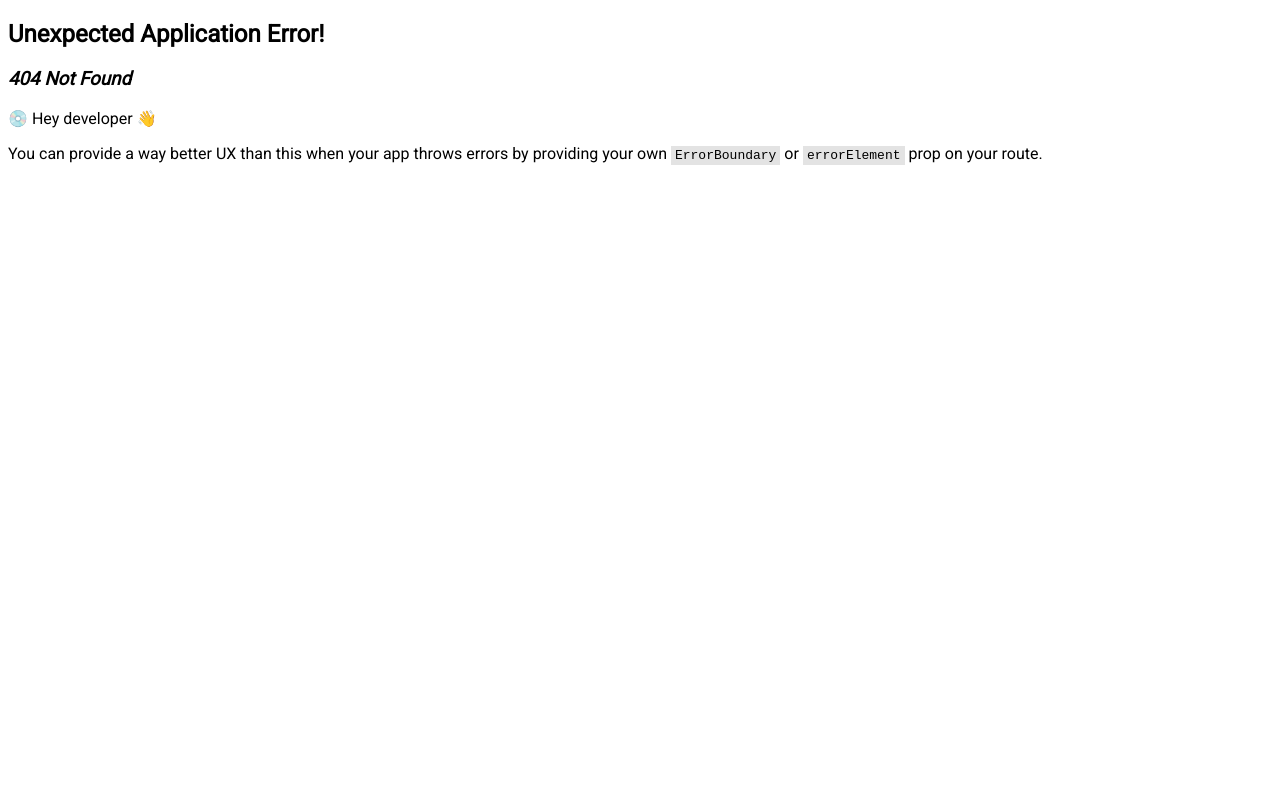
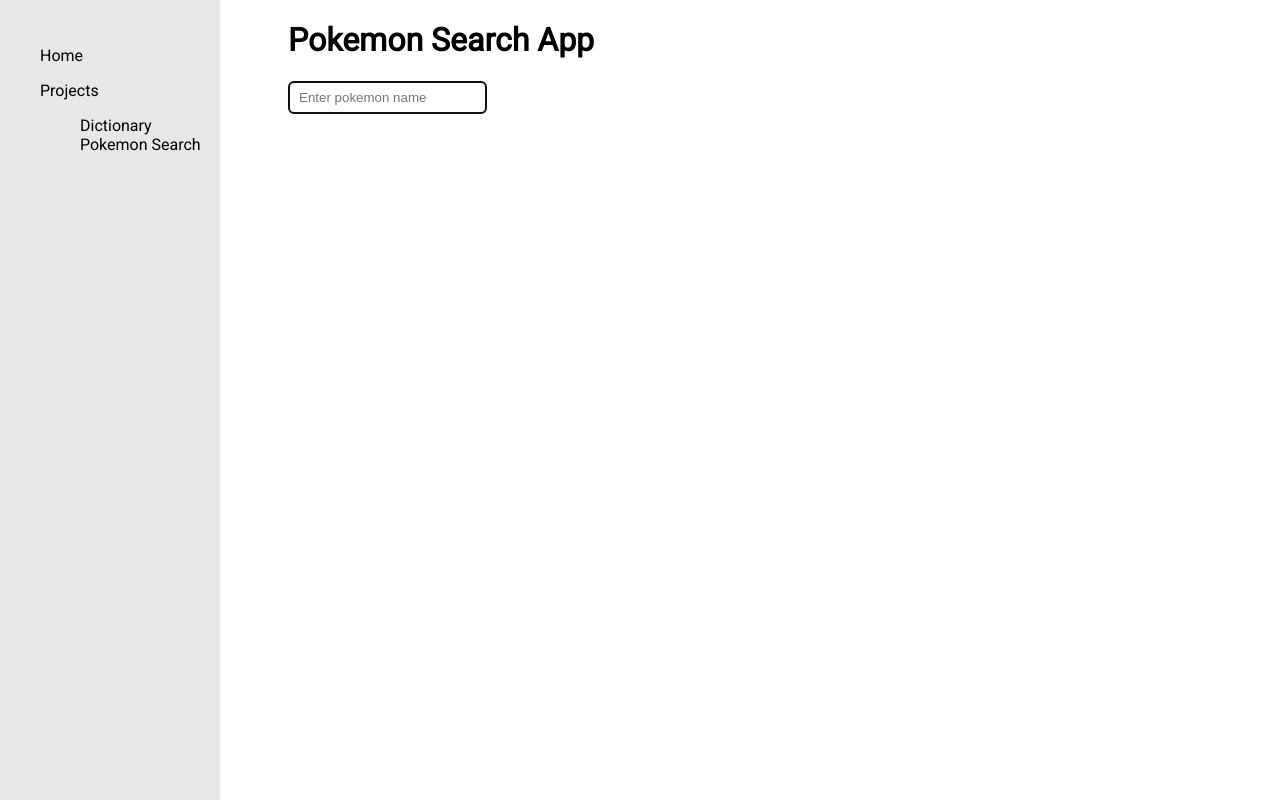
Before and after one commit to KayeDante89/react-snippets, a React (Vite) app: page /pokemon-search in a window 1280 px wide. Before the commit this address had no page. Built offline with nearby package versions, Linux system fonts and the light colour scheme.

Commit message:
feat: add pokemon search app w react

```diff
--- a/src/App.jsx
+++ b/src/App.jsx
@@ -4,8 +4,10 @@
 import NavBar from './components/navbar/NavBar';
 import HomePage from './pages/home-page/HomePage';
 import DictionaryApp from './pages/dictionary-app/DictionaryApp'
+import PokemonSearchApp from './pages/pokemon-search-app/PokemonSearchApp';
 
 import './App.css'
+
 
 const Layout = () => {
 
@@ -22,7 +24,8 @@
     element: <Layout />,
     children: [
       { path: "/", element: <HomePage /> },
-      { path: "/dictionary", element: <DictionaryApp/> }
+      { path: "/dictionary", element: <DictionaryApp/> },
+      { path: "/pokemon-search", element: <PokemonSearchApp/> }
     ],
   },
 ]);
--- a/src/components/navbar/NavBar.jsx
+++ b/src/components/navbar/NavBar.jsx
@@ -16,6 +16,9 @@
             <li>
               <Link to="/dictionary">Dictionary</Link>
             </li>
+            <li>
+              <Link to="/pokemon-search">Pokemon Search</Link>
+            </li>
           </ul>
         </li>
       </ul>
--- a/src/pages/dictionary-app/DictionaryApp.jsx
+++ b/src/pages/dictionary-app/DictionaryApp.jsx
@@ -1,8 +1,7 @@
-import { useState } from "react";
+import React, { useState } from "react";
 import DefinitionsCard from "../../components/dictionary-app/definitions-card/DefinitionsCard";
 
 import "./DictionaryApp.css";
-import React from "react";
 
 const BASE_URL = "https://api.dictionaryapi.dev/api/v2/entries/en/";
 
--- /dev/null
+++ b/src/pages/pokemon-search-app/PokemonSearchApp.css
@@ -0,0 +1,64 @@
+ul > li {
+  list-style-type: none;
+}
+
+#search-container {
+  width: 200px;
+  background-color: #f1f1f1;
+  padding: 25px;
+  border-radius: 10px;
+}
+
+
+#pokemon-name {
+  /* width: 90%; */
+  margin-bottom: 10px;
+}
+
+#pokemon-title {
+  margin-top: 0px;
+  margin-bottom: 0px;
+  font-weight: bold;
+  font-size: 18px;
+}
+
+#pokemon-sprite {
+  height: 100px;
+  border: 0.2px solid lightgray;
+  border-radius: 8px;
+  background-color: white;
+}
+
+.pokemon-card-style {
+  margin-top: 8px;
+  background-color: #f1f1f1;
+  padding: 20px;
+  border-radius: 10px;
+  width: 210px;
+}
+
+#pokemon-detail {
+  display: flex;
+  justify-content: space-between;
+}
+
+#pokemon-detail-text {
+  width: 100%;
+  padding-left: 15px;
+  font-size: 13px;
+}
+
+#pokemon-name, button {
+  padding: 8px 10px;
+  border-radius: 5px;
+  border: 0.5px solid lightgray;
+}
+
+button {
+  width: 98px;
+  box-shadow: 1px 1px 2px rgba(0, 0, 0, 0.3)
+}
+
+button:hover {
+  box-shadow: 1px 1px 4px rgba(0, 0, 0, 0.5)
+}
--- /dev/null
+++ b/src/pages/pokemon-search-app/PokemonSearchApp.jsx
@@ -0,0 +1,84 @@
+// @ts-nocheck
+import React, { useState } from "react";
+
+import "./PokemonSearchApp.css";
+
+const POKEMON_URL = "https://pokeapi.co/api/v2/pokemon/";
+
+function PokemonSearchApp() {
+  const [data, setData] = useState("");
+  const [inputValue, setInputValue] = useState("");
+  const [loading, setLoading] = useState(false);
+
+  function handleChange(e) {
+    setInputValue(e.target.value);
+  }
+
+  function search(e) {
+    e.preventDefault();
+
+    const fetchData = async () => {
+      setLoading(true);
+
+      try {
+        const response = await fetch(`${POKEMON_URL}${inputValue}`);
+
+        if (!response.ok) {
+          return alert("Sorry! That's not a pokemon. Refresh and try again.");
+        }
+
+        const data = await response.json();
+        setData(data);
+      } catch (err) {
+        console.log(err);
+      }
+
+      setLoading(false);
+    };
+
+    fetchData();
+    setInputValue("");
+  }
+
+  return (
+    <div className="page-margin">
+      <h1>Pokemon Search App</h1>
+      <div id="project-body">
+        <form onSubmit={search}>
+          <input
+            value={inputValue}
+            type="search"
+            id="pokemon-name"
+            autoFocus={true}
+            placeholder="Enter pokemon name"
+            onChange={handleChange}
+          />
+        </form>
+        {data ? (
+          <div className="pokemon-card-style">
+            <div id="pokemon-detail">
+              <img
+                src={data.sprites.front_default}
+                alt="pokemon sprite"
+                id="pokemon-sprite"
+              />
+              <div id="pokemon-detail-text">
+                <p id="pokemon-id">#{data.id}</p>
+                <p id="pokemon-title">{data.name}</p>
+                <p id="pokemon-type">
+                  {data.types
+                    .map((value) => {
+                      return value.type.name;
+                    })
+                    .join(", ")}
+                </p>
+              </div>
+            </div>
+          </div>
+        ) : null}
+      </div>
+    </div>
+  );
+}
+
+export default PokemonSearchApp;
```
